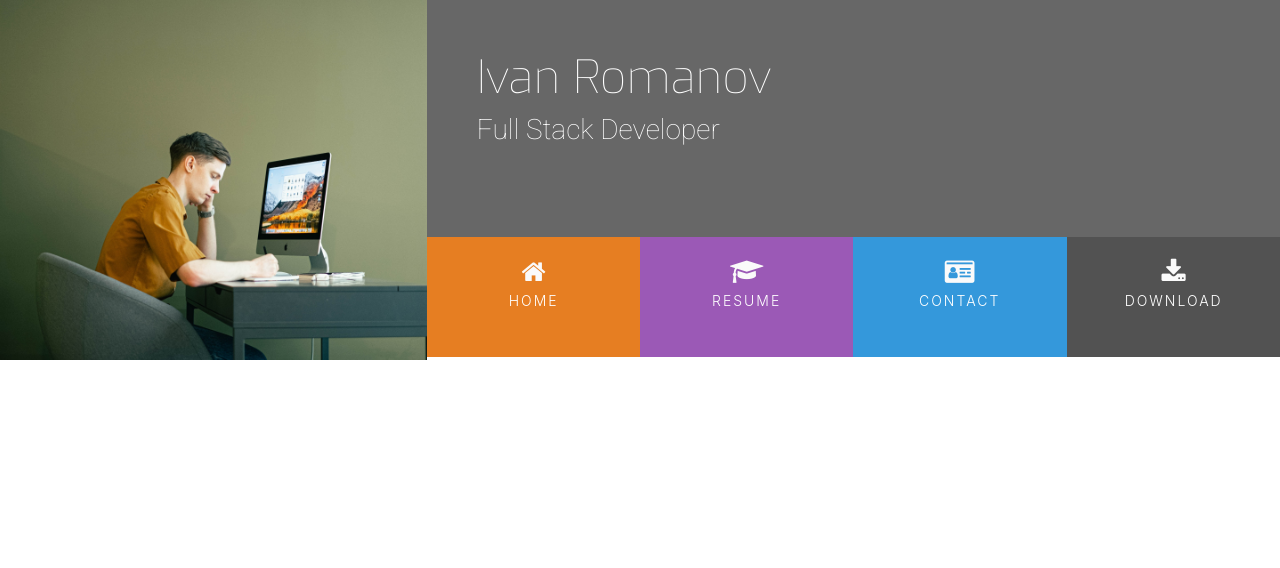
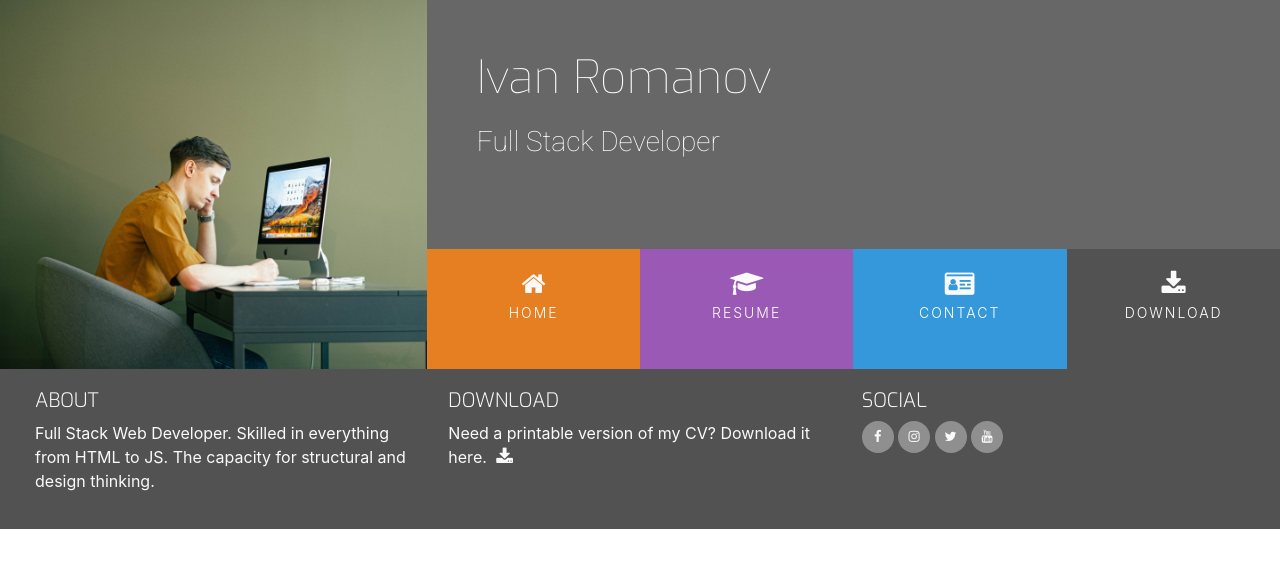
Before and after one commit to P0MAH0B/challenge_project, a plain HTML site: page index.html in a window 1280 px wide. Drawn offline with nearby package versions, Linux system fonts and the light colour scheme.

Commit message:
added a footer and completed style

```diff
--- a/assets/css/style.css
+++ b/assets/css/style.css
@@ -15,6 +15,26 @@
 }
 .ui-menu-color-download {
     background-color: #525252;
+
+}
+/*.............Special paddings/margins/text...............*/
+
+h1,h2,h3,h4 {
+    margin: 0;
+}
+
+.uppercase {
+    text-transform: uppercase;
+}
+
+.general-sub {
+    font-family: "Exo", sans-serif;
+    font-weight: 300;
+    color:#fafafa ;
+
+}
+.inline-block {
+    display: inline-block;
 }
 
 /*...............Heading...........*/
@@ -47,7 +67,7 @@ header {
     font-family: "Roboto", sans-serif;
     font-weight: 200;
     font-size: 28px;
-    margin-top: 20 px;
+    margin-top: 20px;
     margin-bottom: 90px;
     color: #ffffff;
 }
@@ -102,3 +122,47 @@ header {
     height: 120px;
 
 }
+
+/*.......................Footer............*/
+
+footer {
+    background-color: #525252;
+    color: #fafafa;
+    min-height: 120px;
+    margin: 0;
+}
+.cv-pdf i {
+    font-size: 18px;
+    color: #fafafa;
+    text-align: center;
+    padding-left: 5px;
+    transition: all 0.35s ease-in-out;
+    -moz-transition: all 0.35s ease-in-out;
+    -o-transition: all 0.35s ease-in-out;
+    -webkit-transition: all 0.35s ease-in-out;
+
+}
+.cv-pdf i:hover {
+    color: #e84610;
+}
+.social-links li a i {
+    width: 32px;
+    height: 32px;
+    padding: 12px 0;
+    border-radius: 50%;
+    font-size: 13px;
+    line-height: 7px;
+    text-align: center;
+    color: #fafafa;
+    background: #8f8f8f;
+    transition: all 0.35s ease-in-out;
+     -moz-transition: all 0.35s ease-in-out;
+     -o-transition: all 0.35s ease-in-out;
+     -webkit-transition: all 0.35s ease-in-out;
+}
+.social-links li a i:hover {
+    background: #e84610;
+}
+#footer-details {
+    padding: 20px;
+}
--- a/index.html
+++ b/index.html
@@ -55,7 +55,56 @@
     <section>
 
     </section>
-    <footer>
+    <footer class="container-fluid">
+      <div id="footer-details" class="row">
+        <div class="col-sm-4">
+            <h5 class="uppercase general-sub">About</h5>
+            <p class="inline-block">Full Stack Web Developer. Skilled in everything from HTML to JS. The capacity for structural and design thinking.</p>
+
+        </div>
+        <div class="col-sm-4">
+            <h5 class="uppercase general-sub">Download</h5>
+            <p class="inline-block">Need a printable version of my CV? Download it here.
+                <a href="#" target="_blank" class="cv-pdf">
+                <i class="fa fa-download" aria-hidden="true"></i>
+
+            <span class="sr-only">Download link</span>
+             </a>
+            </p>
+
+        </div>
+        <div class="col-sm-4">
+            <h5 class="uppercase general-sub">Social</h5>
+            <ul class="list-inline social-links">
+                <li class="list-inline-item">
+                    <a target="_blank" href="#">
+                        <i class="fa fa-facebook" aria-hidden="true"></i>
+                        <span class="sr-only">Facebook</span>
+                    </a>
+                </li>
+                <li class="list-inline-item">
+                    <a target="_blank" href="#">
+                        <i class="fa fa-instagram" aria-hidden="true"></i>
+                        <span class="sr-only">Instagram</span>
+                    </a>
+                </li>
+                <li class="list-inline-item">
+                    <a target="_blank" href="#">
+                        <i class="fa fa-twitter" aria-hidden="true"></i>
+                        <span class="sr-only">Twitter</span>
+                    </a>
+                </li>
+                <li class="list-inline-item">
+                    <a target="_blank" href="#">
+                        <i class="fa fa-youtube" aria-hidden="true"></i>
+                        <span class="sr-only">YouTube</span>
+                    </a>
+                </li>
+            </ul>
+
+        </div>
+      </div>
+
 
     </footer>
 </body>
```
